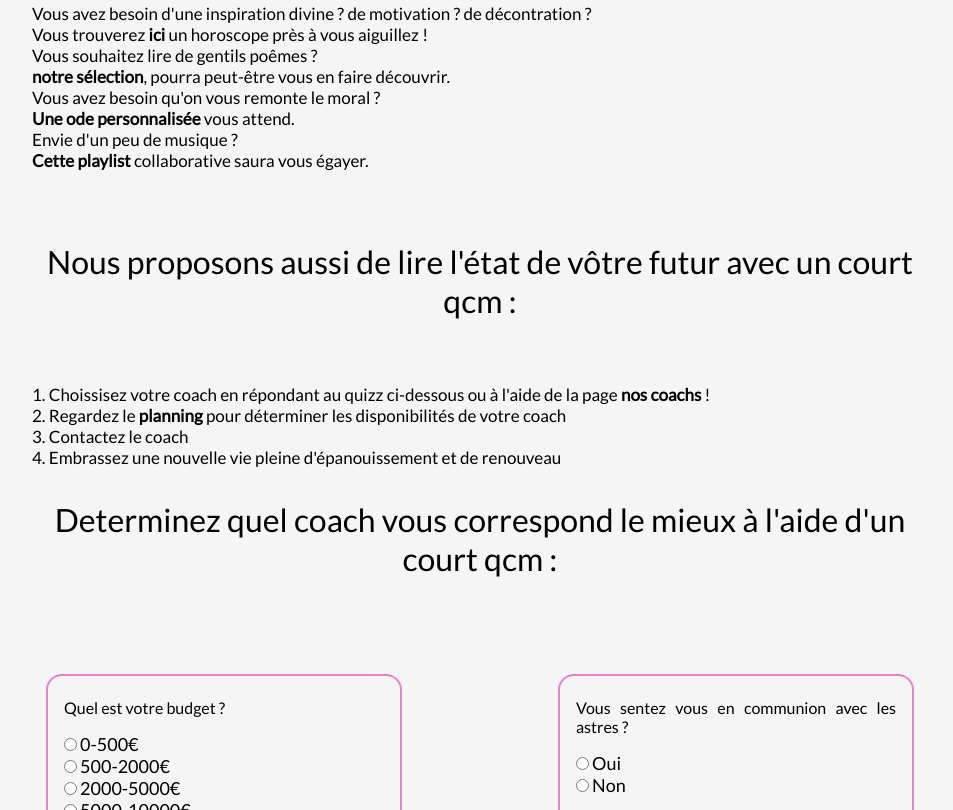
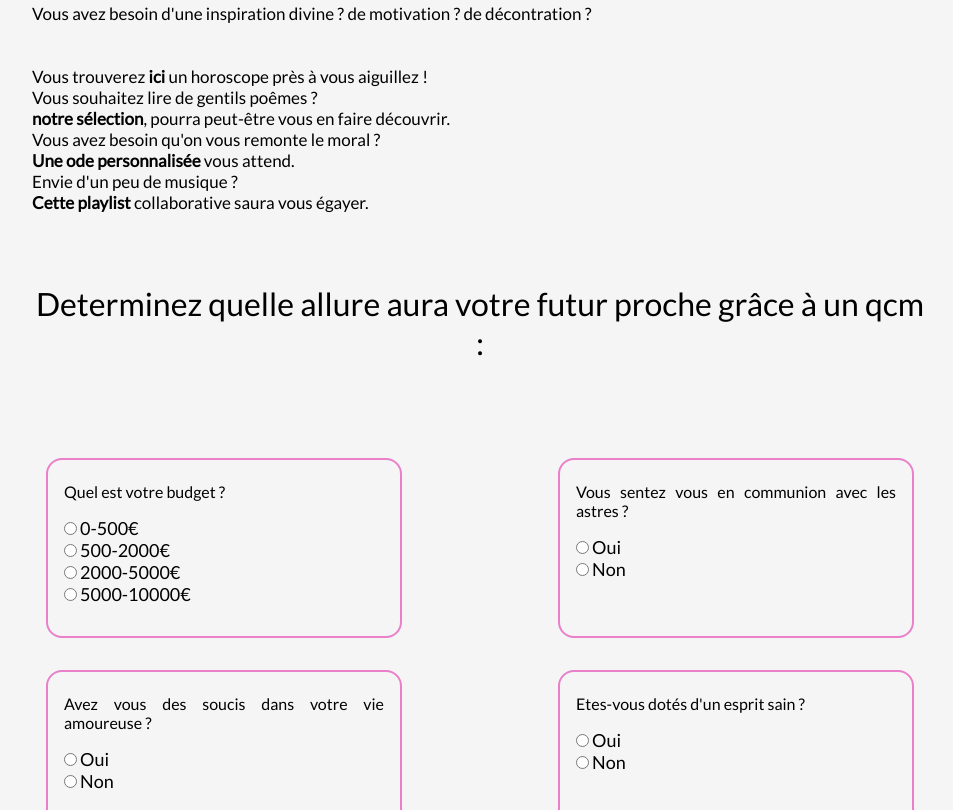
Before and after one commit to Saxhaa/cons, a plain HTML site: page index.html in a window 1280 px wide. Shown: the part 438-1248 px from the top of the page, without its empty margins (160-1113 px from the left). Drawn offline with Linux system fonts and the light colour scheme.

Commit message:
page acceuil

```diff
--- a/index.html
+++ b/index.html
@@ -35,7 +35,7 @@
             </article>
 
             <article class="articleUncentered">
-                <p> Vous avez besoin d'une inspiration divine ? de motivation ? de décontration ?<br>
+                <p> Vous avez besoin d'une inspiration divine ? de motivation ? de décontration ?<br></br><br>
                     Vous trouverez <a href="eole.html">ici</a> un horoscope près à vous aiguillez !
                     <br> Vous souhaitez lire de gentils poêmes ?<br> <a href="sacha.html">notre sélection</a>, pourra peut-être vous en faire découvrir.
                     <br> Vous avez besoin qu'on vous remonte le moral ? <br> <a href="matthias.html">Une ode personnalisée</a> vous attend.
@@ -44,20 +44,9 @@
                 <br>
             </article>
 
+
             <article class="articleCentered">
-                <h7> Nous proposons aussi de lire l'état de vôtre futur avec un court qcm :</h7>
-            </article>
-
-            <article class="articleUncentered">
-                <ol>
-                    <li>Choissisez votre coach en répondant au quizz ci-dessous ou à l'aide de la page <a href="lesCoachs.html">nos coachs</a> !</li>
-                    <li>Regardez le <a href="contact.html">planning</a> pour déterminer les disponibilités de votre coach</li>
-                    <li>Contactez le coach</li>
-                    <li>Embrassez une nouvelle vie pleine d'épanouissement et de renouveau</li>
-                </ol>
-            </article>
-            <article class="articleCentered">
-                <h7>Determinez quel coach vous correspond le mieux à l'aide d'un court qcm :</h7>
+                <h7>Determinez quelle allure aura votre futur proche grâce à un qcm :</h7>
             </article>
             <article class="qcm">
 
```
Also changed, not shown: horoscope.html (renamed from eole.html), ode.html (renamed from oceane.html), playlist.html (renamed from matthias.html), poemes.html (renamed from sacha.html).
